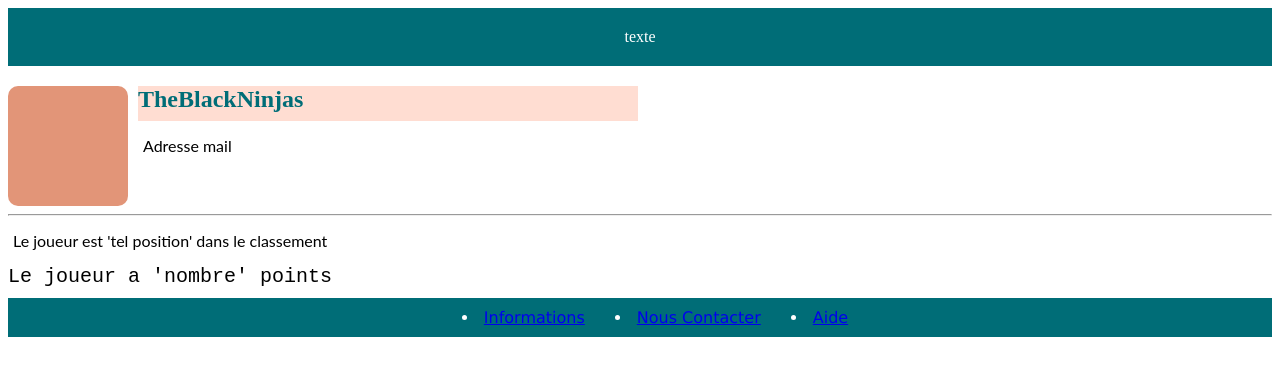
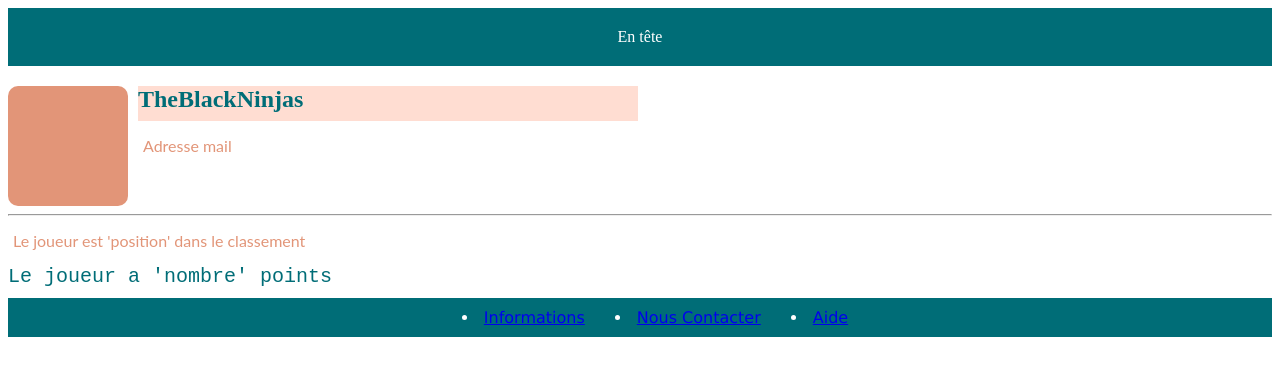
Before and after one commit to thewhiteumbra/site-haldemis, an Angular app: page / in a window 1280 px wide. Shown: the top 376 px of the page. Built offline with nearby package versions, Linux system fonts and the light colour scheme.

Commit message:
2 files modified

```diff
--- a/src/app/app.component.html
+++ b/src/app/app.component.html
@@ -1,12 +1,12 @@
 <header>
-texte
+En tête
 </header>
 
 <div class ="cercle"> <div style="margin : 130px ; margin-top: 0px;"> <div class ="carre">
 <h2 class ="pseudo"> TheBlackNinjas </h2>  </div>
 <p class="mail">Adresse mail </p> </div></div>
 <hr>
-<p class="classement"> Le joueur est 'tel position' dans le classement </p>
+<p class="classement"> Le joueur est 'position' dans le classement </p>
 <pre class="infoj"> Le joueur a 'nombre' points </pre>
 
 <footer>
--- a/src/styles.css
+++ b/src/styles.css
@@ -49,6 +49,7 @@ p.mail {
   white-space:nowrap;
   border : 0px;
   font-weight: light;
+  color : #e29578;
 }
 
 .carre {
@@ -73,10 +74,11 @@ h1 {
 
 p.classement {
   border: 0px;
+  color : #e29578;
 }
 pre.infoj {
   display : flex;
-  color : black;
+  color : #006d77;
   border : 0px ;
   white-space:nowrap;
   justify-content: align ;
```
